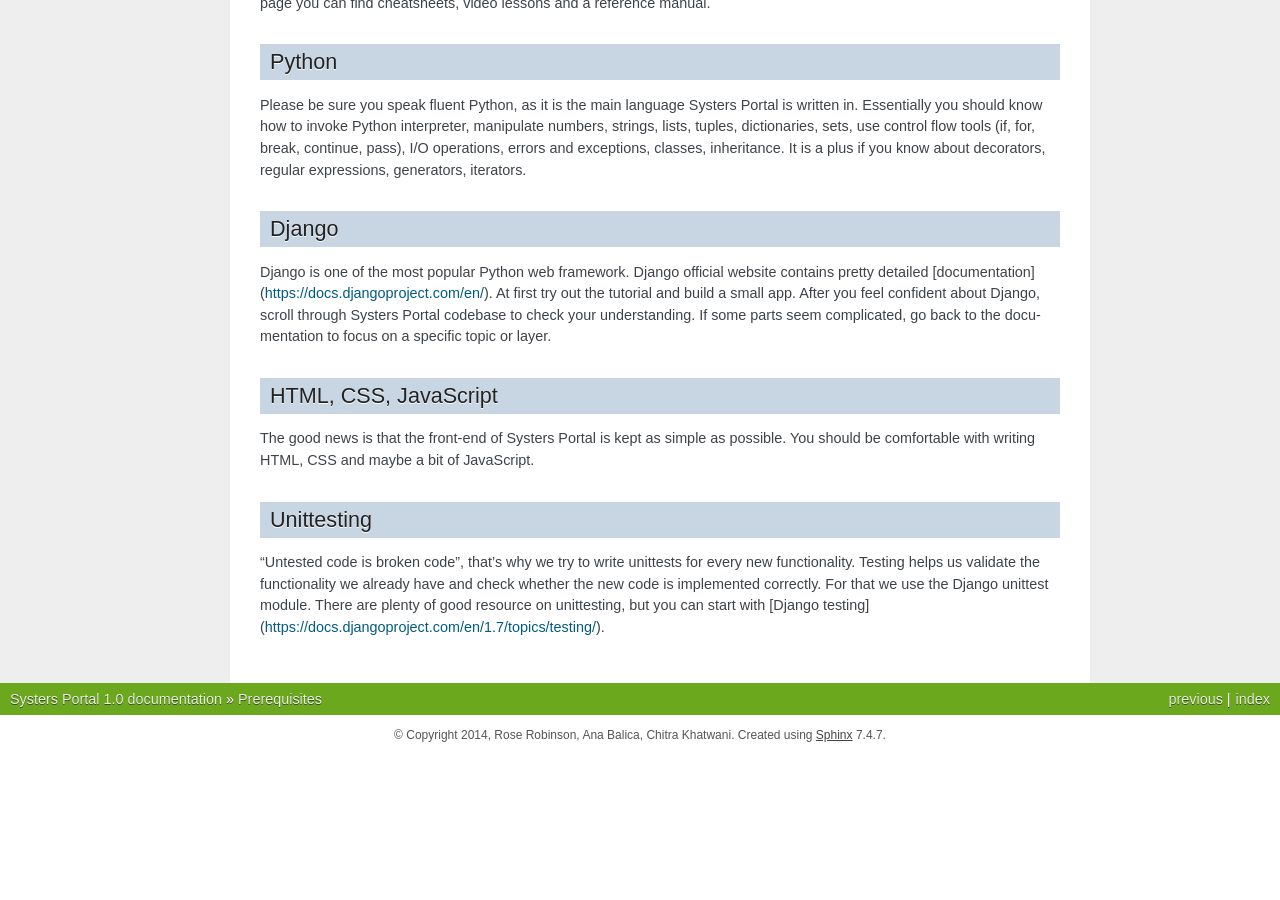
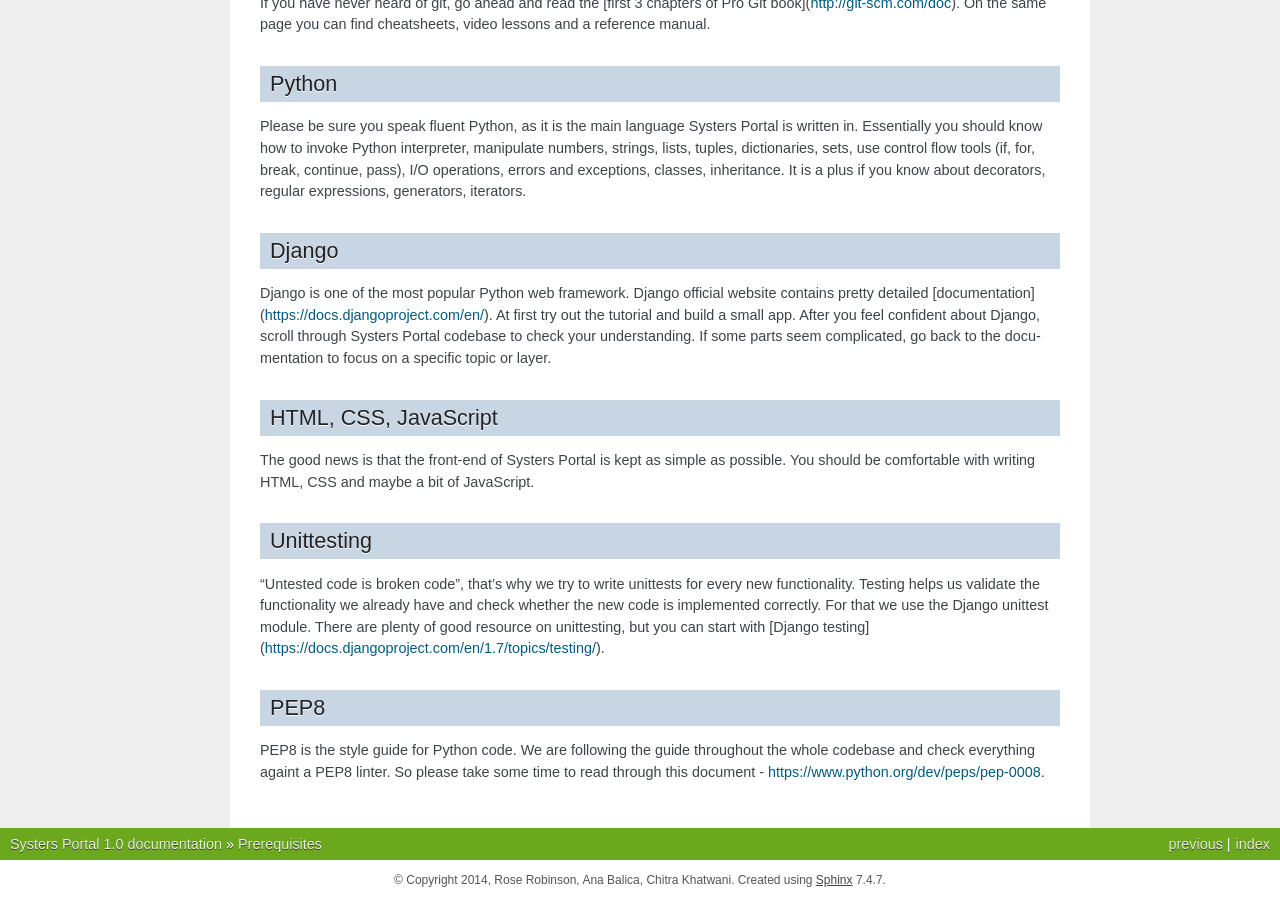
Before and after one commit to anitab-org/portal, a Sphinx documentation site: the page built from docs/develop/prerequisites.rst, in a window 1280 px wide and 900 px high, scrolled down 630 px. Built offline with Sphinx 7.4.7, drawn with Linux system fonts in a browser that asks for light colours; before the commit the page ends 1385 px from its top, so only the background shows below that.

Commit message:
add PEP8 prerequisite

```diff
--- a/docs/develop/prerequisites.rst
+++ b/docs/develop/prerequisites.rst
@@ -11,6 +11,7 @@
 * Django framework
 * HTML, CSS, JavaScript for front-end coding
 * Unittesting
+* PEP8
 
 If you don't know yet any of these, please take some time to read about,
 understand and practise the tools.
@@ -68,3 +69,10 @@
 and check whether the new code is implemented correctly. For that we use the
 Django unittest module. There are plenty of good resource on unittesting, but you
 can start with [Django testing](https://docs.djangoproject.com/en/1.7/topics/testing/).
+
+PEP8
+----
+
+PEP8 is the style guide for Python code. We are following the guide throughout
+the whole codebase and check everything againt a PEP8 linter. So please take
+some time to read through this document - https://www.python.org/dev/peps/pep-0008.
```
